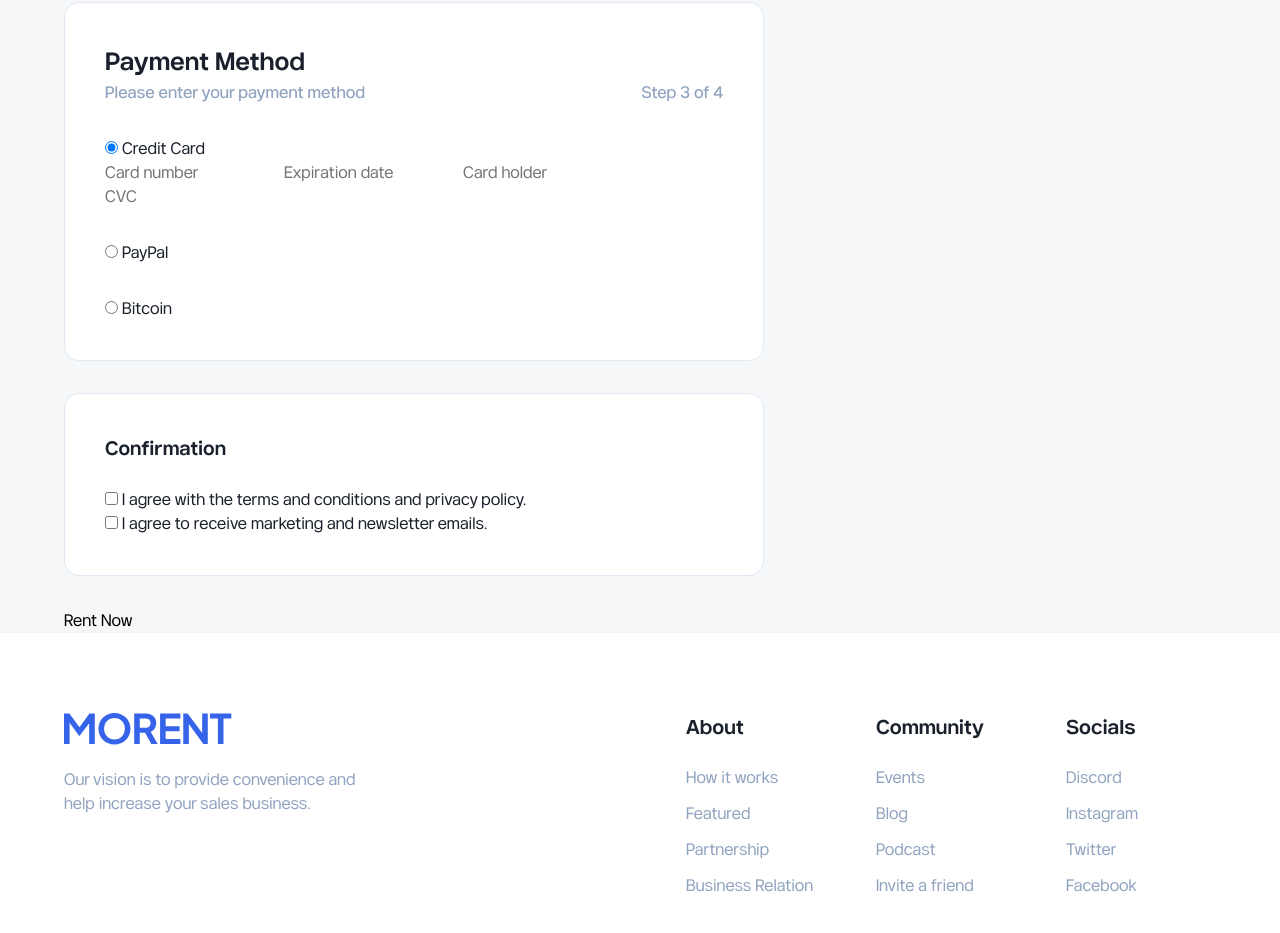
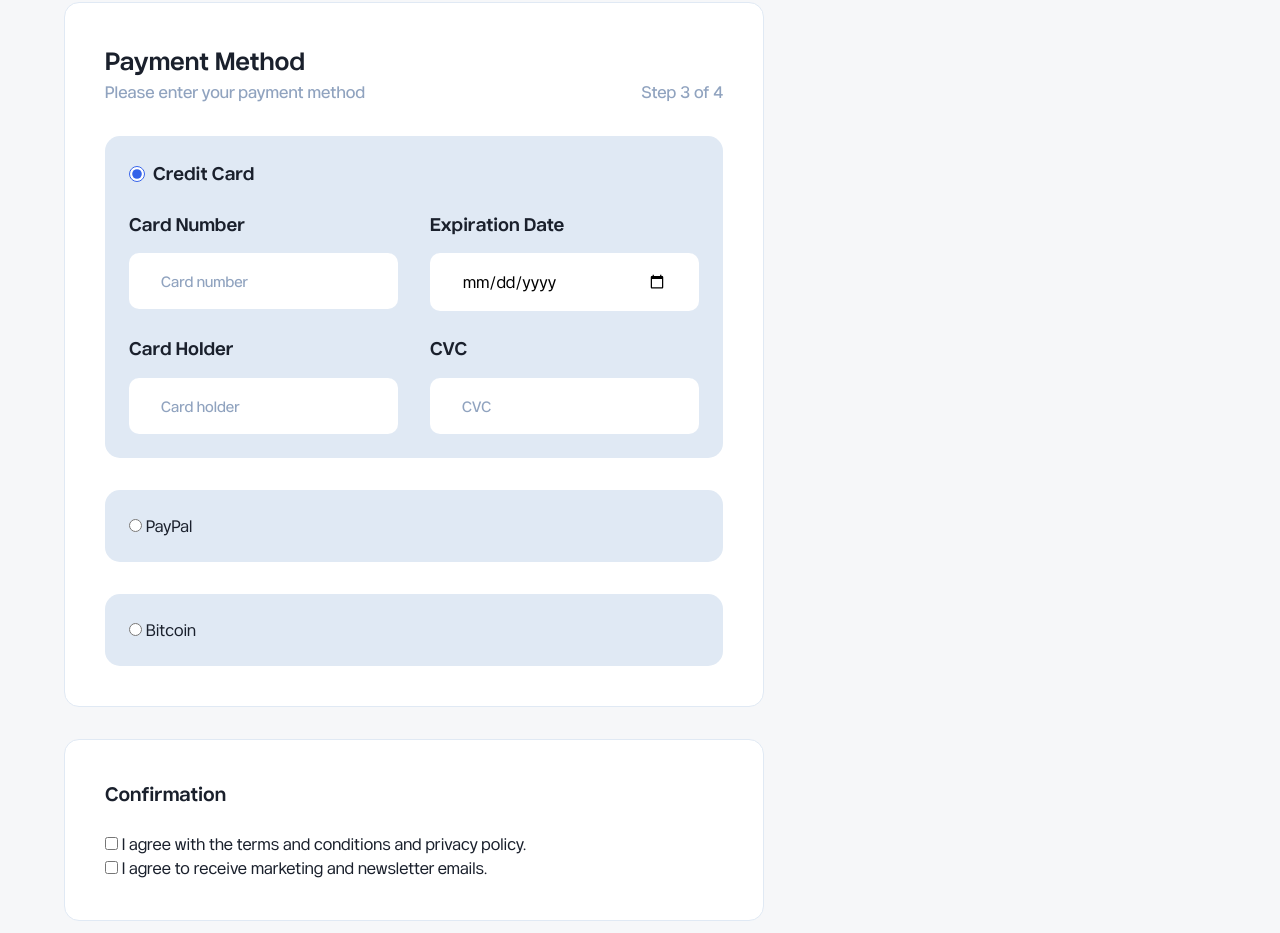
Before and after one commit to mehmetbacik/car-rental, a Nuxt app: page /payment in a window 1280 px wide. Shown: the part 1360-2293 px from the top of the page. Built offline with nearby package versions, Linux system fonts and the light colour scheme.

Commit message:
feat: enhance payment form functionality
Improved the payment page form by refining input handling, validation, and overall form behavior. Enhanced usability and user experience while preparing the form for a smoother and more reliable payment workflow.

```diff
--- a/app/pages/payment/components/PaymentMethod.vue
+++ b/app/pages/payment/components/PaymentMethod.vue
@@ -14,16 +14,31 @@ const selectedMethod = ref("card");
       </div>
     </div>
     <div class="paymentOption" :class="{ active: selectedMethod === 'card' }">
-      <label>
-        <input type="radio" value="card" v-model="selectedMethod" />
-        Credit Card
-      </label>
-
-      <div v-if="selectedMethod === 'card'" class="card-inputs">
-        <input type="text" placeholder="Card number" />
-        <input type="text" placeholder="Expiration date" />
-        <input type="text" placeholder="Card holder" />
-        <input type="text" placeholder="CVC" />
+      <div class="paymentForm">
+        <div class="paymentForm-rowTitle">
+          <input type="radio" value="card" v-model="selectedMethod" />
+          <h4>Credit Card</h4>
+        </div>
+        <div class="paymentForm-row" v-if="selectedMethod === 'card'">
+          <div class="paymentForm-inputGroup">
+            <label>Card Number</label>
+            <input type="text" placeholder="Card number" />
+          </div>
+          <div class="paymentForm-inputGroup">
+            <label>Expiration Date</label>
+            <input type="date" />
+          </div>
+        </div>
+        <div class="paymentForm-row" v-if="selectedMethod === 'card'">
+          <div class="paymentForm-inputGroup">
+            <label>Card Holder</label>
+            <input type="text" placeholder="Card holder" />
+          </div>
+          <div class="paymentForm-inputGroup">
+            <label>CVC</label>
+            <input type="text" placeholder="CVC" />
+          </div>
+        </div>
       </div>
     </div>
     <div class="paymentOption" :class="{ active: selectedMethod === 'paypal' }">
--- a/app/styles/pages/_payment.scss
+++ b/app/styles/pages/_payment.scss
@@ -78,6 +78,20 @@
           }
         }
       }
+      .paymentOption {
+        background-color: $secondary-100;
+        padding: $spacing-unit * 6;
+        border-radius: 15px;
+        .paymentForm {
+          .paymentForm-row {
+            .paymentForm-inputGroup {
+              input {
+                background: $color-white;
+              }
+            }
+          }
+        }
+      }
     }
   }
 }
```
